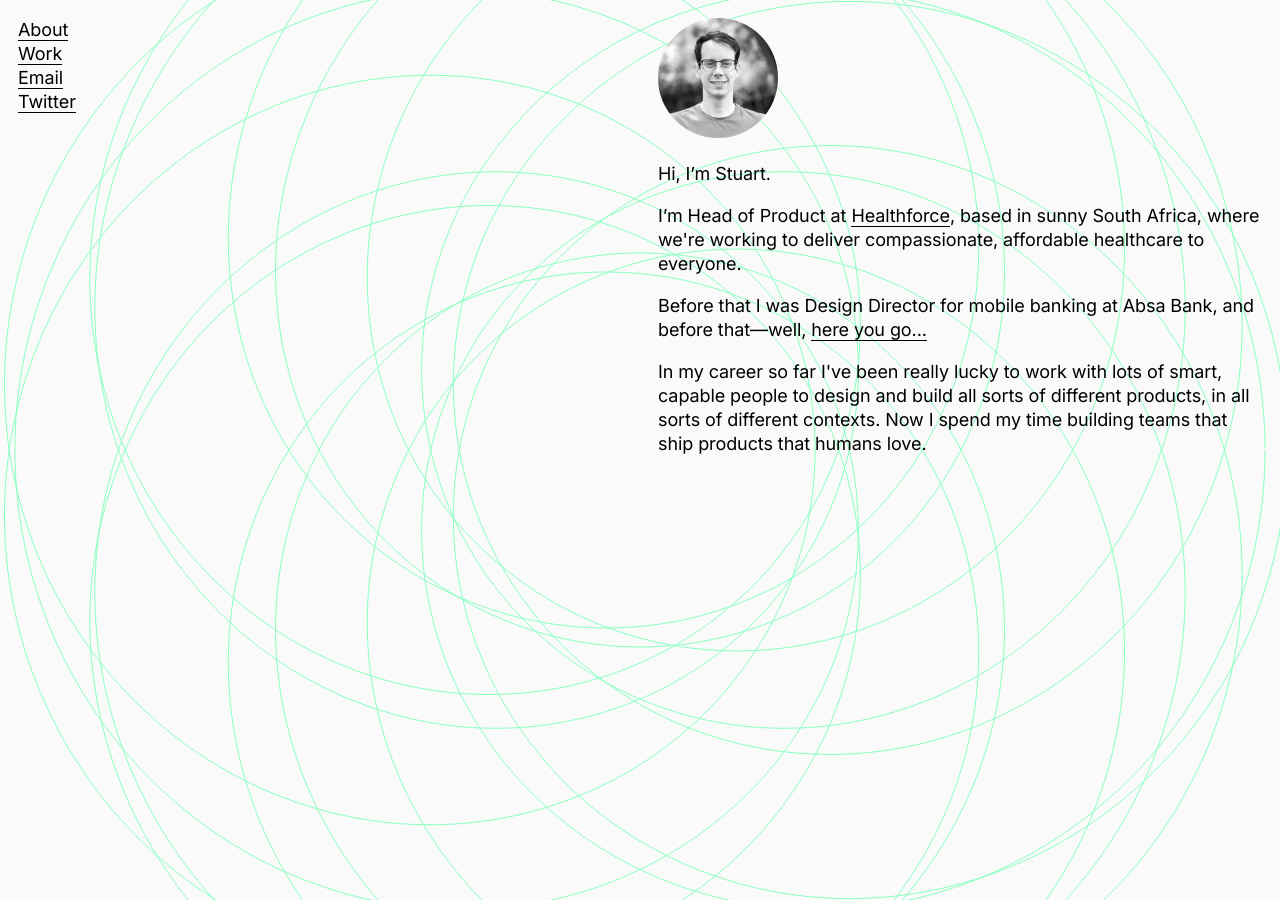
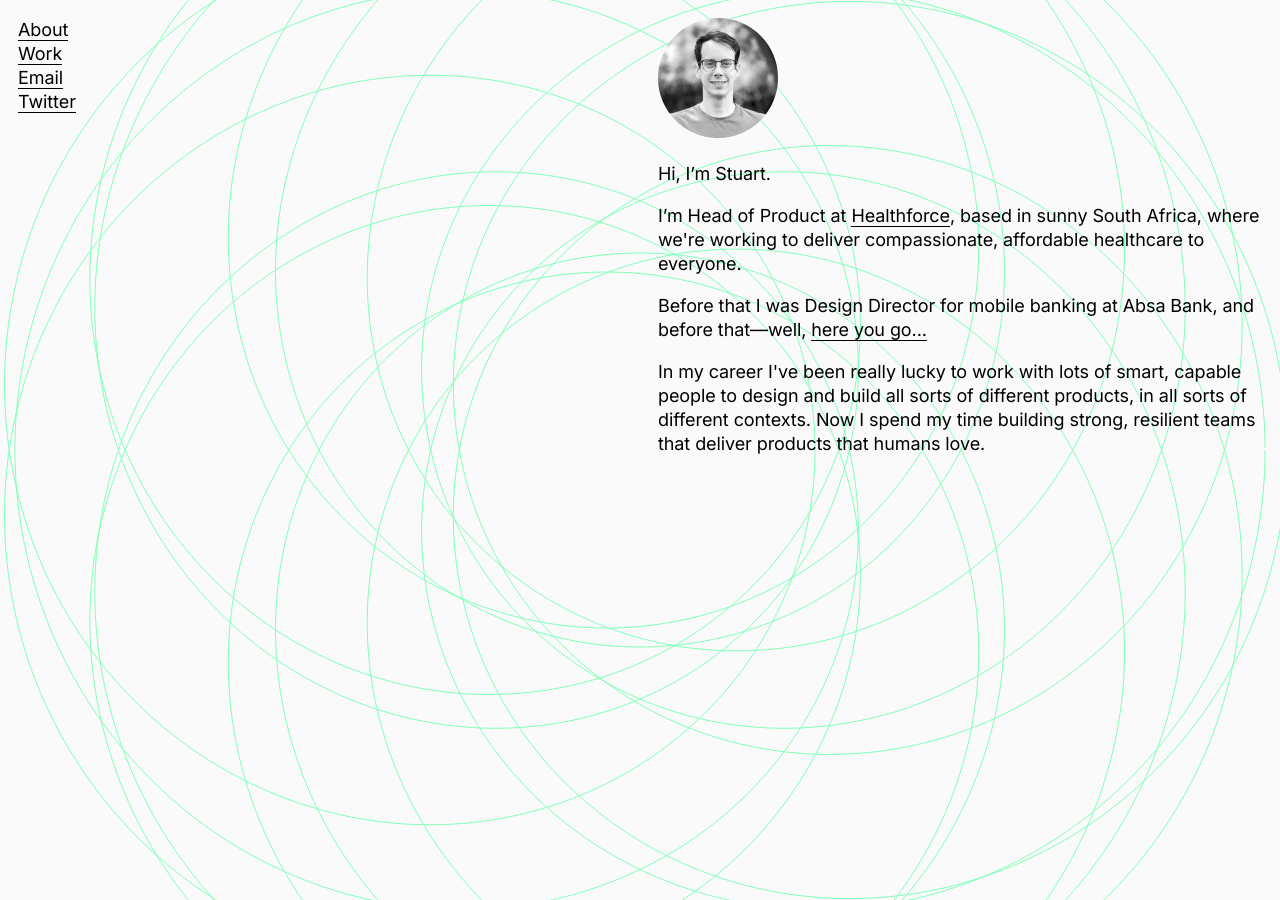
Before and after one commit to stuartwiener/stuartwiener.github.io, a Jekyll site: the page built from index.html, in a window 1280 px wide. Built offline with Jekyll 4.4.1, drawn with Linux system fonts in a browser that asks for light colours.

Commit message:
sure. whatever

```diff
--- a/index.html
+++ b/index.html
@@ -11,4 +11,4 @@ published: true
 
 <p>Before that I was Design Director for mobile banking at Absa Bank, and before that—well, <a href="https://www.linkedin.com/in/stuartwiener/">here you go...</a></p>
 
-<p>In my career so far I've been really lucky to work with lots of smart, capable people to design and build all sorts of different products, in all sorts of different contexts. Now I spend my time building teams that ship products that humans love.</p>
+<p>In my career I've been really lucky to work with lots of smart, capable people to design and build all sorts of different products, in all sorts of different contexts. Now I spend my time building strong, resilient teams that deliver products that humans love.</p>
--- a/js/spirograph.js
+++ b/js/spirograph.js
@@ -55,7 +55,7 @@ function resizeCanvas() {
         frame = 0;
     }
 
-    drawSpirograph(context, canvas.width / 2 - cxoffset * 15, canvas.height / 2 - cyoffset * 15, canvas.height / 4 - radius1wobbletemp, canvas.height / 8 + radius2wobbletemp, 7, "#88FFBF");
-    drawSpirograph(context, canvas.width / 2 - cxoffset * 30, canvas.height / 2 - cyoffset * 30, canvas.height / 4 + radius1wobbletemp, canvas.height / 8 + radius2wobbletemp, 10, "#88FFBF");
+    drawSpirograph(context, canvas.width / 2 - cxoffset * 15, canvas.height / 2 - cyoffset * 15, canvas.height / 4 - radius1wobbletemp, canvas.height / 8 + radius2wobbletemp, 7, "#80FFBA");
+    drawSpirograph(context, canvas.width / 2 - cxoffset * 30, canvas.height / 2 - cyoffset * 30, canvas.height / 4 + radius1wobbletemp, canvas.height / 8 + radius2wobbletemp, 10, "#80FFBA");
 }
 setInterval(resizeCanvas, 16);
```
Also changed, not shown: favicon.png.
